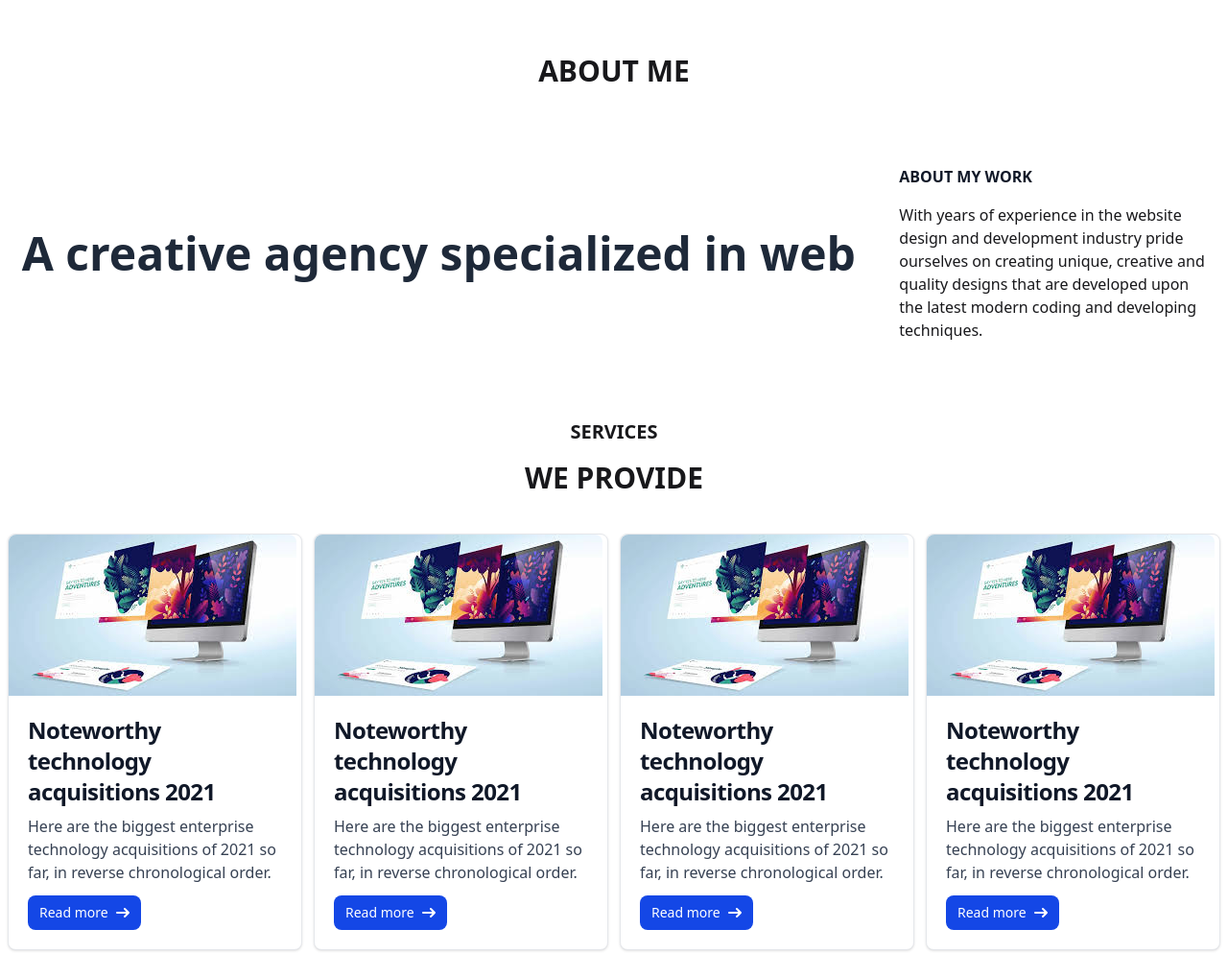
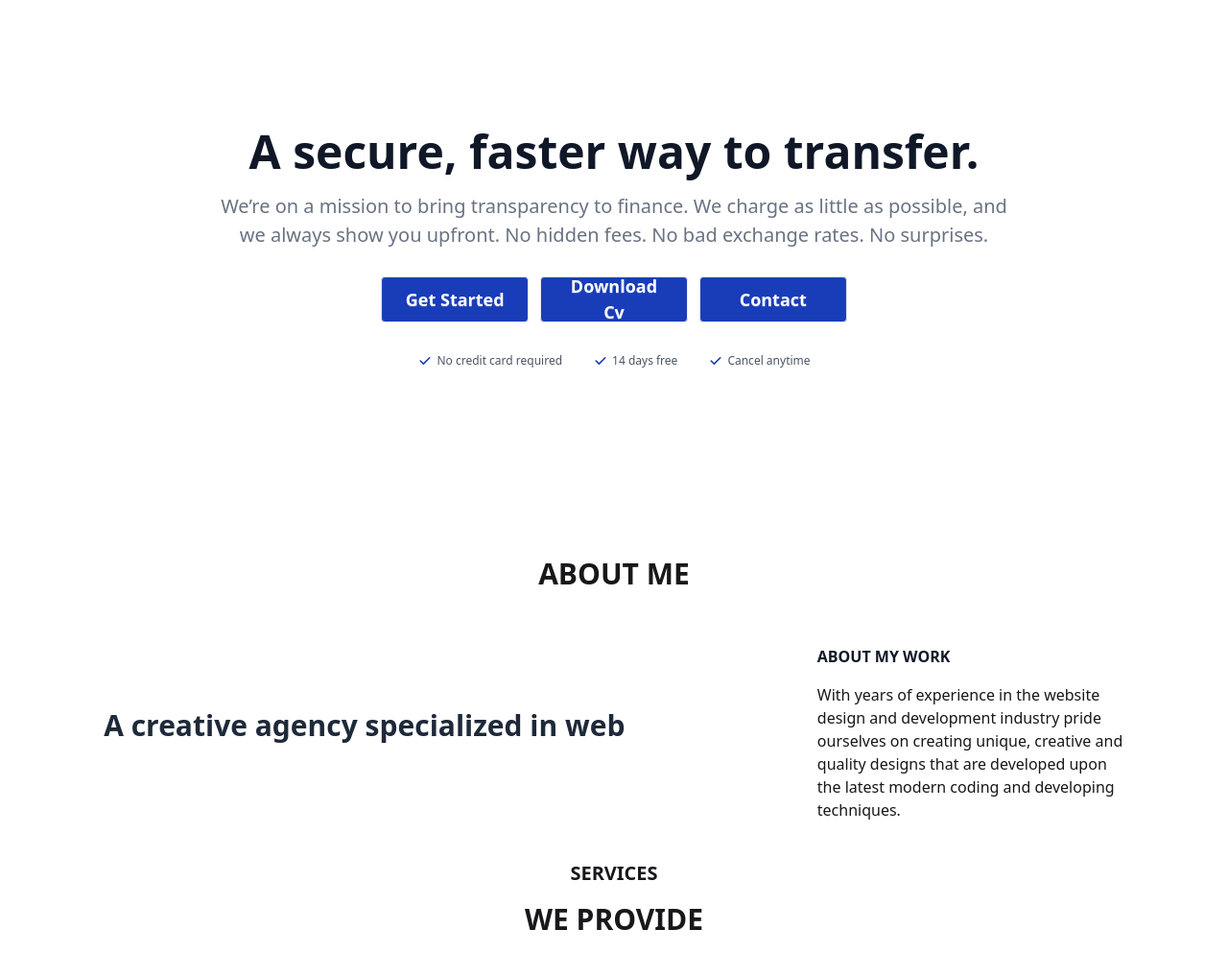
Before and after one commit to RashedAkash/first-exam, a plain HTML site: page index.html in a window 1280 px wide. Shown: the top 993 px of the page at 96% size. Drawn offline with nearby package versions, Linux system fonts and the light colour scheme.

Commit message:
hero section create

```diff
--- a/index.html
+++ b/index.html
@@ -19,6 +19,56 @@
 <body>
   <header></header>
   <main>
+
+    <!-- banner section -->
+
+  <section data-aos="fade-up"
+  data-aos-duration="2000" class="px-4 py-32 mx-auto max-w-7xl">
+    <div class="w-full mx-auto text-left md:w-11/12 xl:w-8/12 md:text-center">
+      <h1 class="mb-3 text-4xl font-bold text-gray-900 md:text-5xl md:leading-tight md:font-extrabold">A secure, faster
+        way to transfer.</h1>
+      <p class="mb-6 text-lg text-gray-500 md:text-xl md:leading-normal">
+        We’re on a mission to bring transparency to finance. We charge as little as possible, and we always show you
+        upfront. No hidden fees. No bad exchange rates. No surprises.
+      </p>
+      <form class="grid w-full grid-cols-1 gap-3 pt-1 mx-auto mb-8 lg:grid-cols-6 md:w-7/12">
+
+        <button class="w-full col-auto btn bg-blue-800  text-white  btn-lg lg:col-span-2" type="submit">Get Started</button>
+        <button class="w-full col-auto btn bg-blue-800 text-white btn-lg lg:col-span-2" type="submit">Download Cv</button>
+        <button class="w-full col-auto btn bg-blue-800 text-white  btn-lg lg:col-span-2" type="submit">Contact</button>
+      </form>
+      <div
+        class="flex flex-col justify-start mb-3 space-x-0 space-y-2 text-xs text-gray-600 md:flex-row md:justify-center md:space-x-8 md:space-y-0">
+        <div class="flex items-center">
+          <svg viewBox="0 0 20 20" fill="currentColor" class="w-4 h-4 mr-1 text-blue-800">
+            <path fill-rule="evenodd"
+              d="M16.707 5.293a1 1 0 010 1.414l-8 8a1 1 0 01-1.414 0l-4-4a1 1 0 011.414-1.414L8 12.586l7.293-7.293a1 1 0 011.414 0z"
+              clip-rule="evenodd"></path>
+          </svg>
+          No credit card required
+        </div>
+        <div class="flex items-center">
+          <svg viewBox="0 0 20 20" fill="currentColor" class="w-4 h-4 mr-1 text-blue-800">
+            <path fill-rule="evenodd"
+              d="M16.707 5.293a1 1 0 010 1.414l-8 8a1 1 0 01-1.414 0l-4-4a1 1 0 011.414-1.414L8 12.586l7.293-7.293a1 1 0 011.414 0z"
+              clip-rule="evenodd"></path>
+          </svg>
+          14 days free
+        </div>
+        <div class="flex items-center">
+          <svg viewBox="0 0 20 20" fill="currentColor" class="w-4 h-4 mr-1 text-blue-800">
+            <path fill-rule="evenodd"
+              d="M16.707 5.293a1 1 0 010 1.414l-8 8a1 1 0 01-1.414 0l-4-4a1 1 0 011.414-1.414L8 12.586l7.293-7.293a1 1 0 011.414 0z"
+              clip-rule="evenodd"></path>
+          </svg>
+          Cancel anytime
+        </div>
+      </div>
+    </div>
+  </section>
+
+
+
     <!-- about me section -->
     <section data-aos="fade-up"
     data-aos-duration="2000">
@@ -27,14 +77,14 @@
 
         <h2 class="text-3xl mt-4 flex justify-center uppercase font-bold transition-all ">ABOUT ME</h2>
       </div>
-      <div class=" md:flex justify-around items-center py-10">
+      <div class="px-2  md:flex justify-around items-center ">
         <div>
-          <h1 class="text-3xl md:text-5xl font-bold text-gray-800 ">
+          <h1 class="text-3xl  flex justify-center font-bold text-gray-800 ">
             A creative agency specialized in web </h1>
         </div>
         <div>
-          <h4 class="mb-4 text-gray-900 font-bold">ABOUT MY WORK</h4>
-          <p class="w-80">With years of experience in the website design and development industry pride ourselves on
+          <h4 class="my-4 flex md:justify-start justify-center text-gray-900 font-bold">ABOUT MY WORK</h4>
+          <p class="w-full md:w-80">With years of experience in the website design and development industry pride ourselves on
             creating unique, creative and
             quality designs that are developed upon the latest modern coding and developing techniques.</p>
         </div>
```
